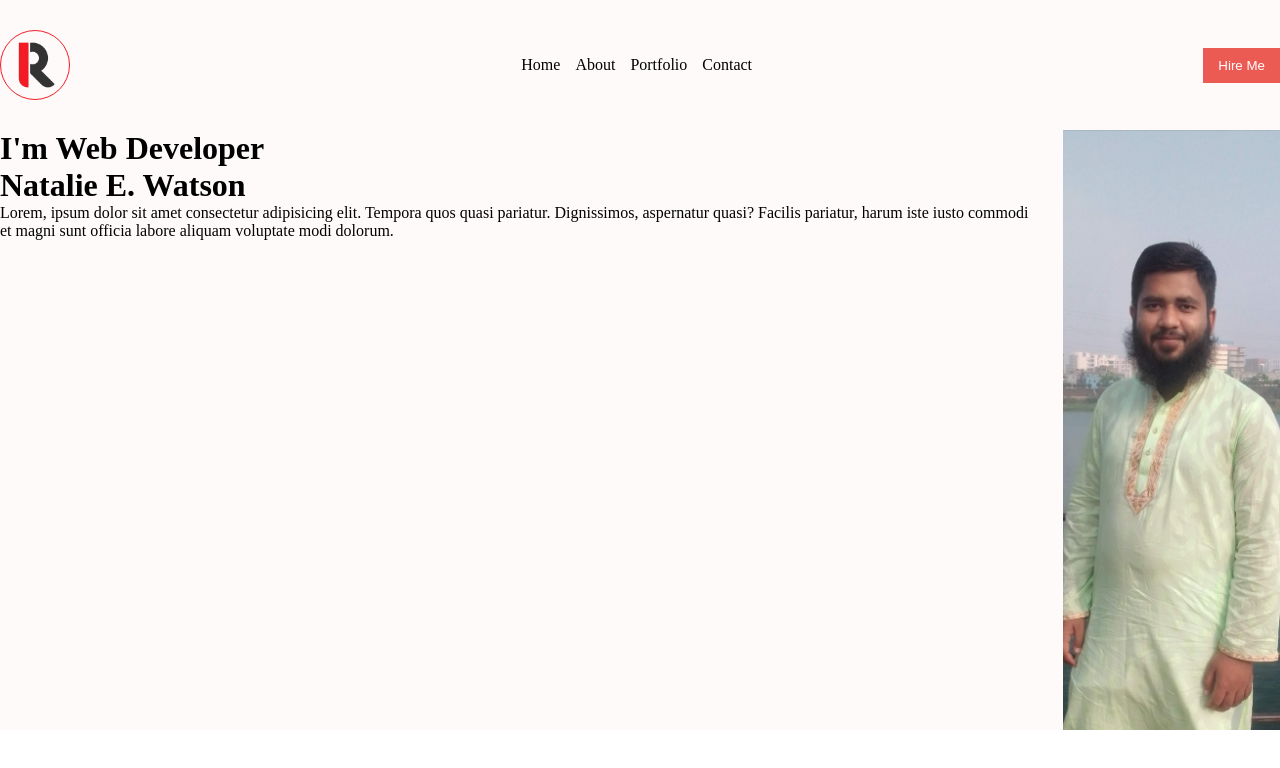
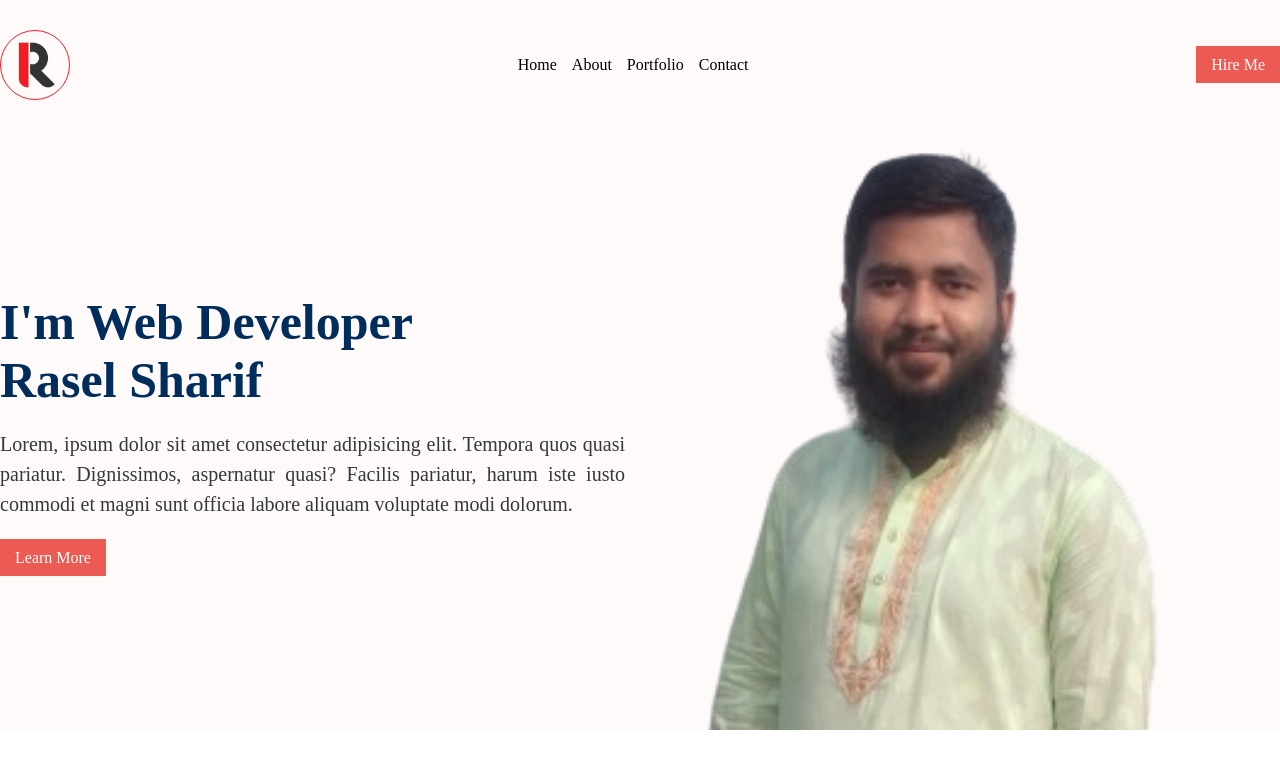
Before and after one commit to raselsharif/amader_academy_class_02_CSS, a plain HTML site: page index.html in a window 1280 px wide. Drawn offline with Linux system fonts and the light colour scheme.

Commit message:
completed hero section

```diff
--- a/index.html
+++ b/index.html
@@ -22,7 +22,7 @@
               <li>Contact</li>
             </ul>
             <div class="menu_button">
-              <button>Hire Me</button>
+              <a href="#">Hire Me</a>
             </div>
           </div>
         </div>
@@ -34,7 +34,7 @@
           <div class="hero_text">
             <h1>
               I'm Web Developer <br />
-              Natalie E. Watson
+              Rasel Sharif
             </h1>
             <p>
               Lorem, ipsum dolor sit amet consectetur adipisicing elit. Tempora
@@ -42,9 +42,12 @@
               pariatur, harum iste iusto commodi et magni sunt officia labore
               aliquam voluptate modi dolorum.
             </p>
+            <div class="menu_button learn_btn">
+              <a href="#">Learn More</a>
+            </div>
           </div>
           <div class="hero_image">
-            <img src="my_image.jpg" alt="image" />
+            <img src="my_image.png" alt="image" />
           </div>
         </div>
       </div>
--- a/style.css
+++ b/style.css
@@ -32,10 +32,10 @@
 .menu li {
   list-style: none;
 }
-.menu_button button {
+.menu_button a {
   padding: 10px 15px;
   background: #ec5b53;
-  border: none;
+  text-decoration: none;
   color: white;
 }
 
@@ -45,8 +45,28 @@
   display: flex;
   gap: 30px;
 }
+.hero_text {
+  width: 50%;
+  display: flex;
+  flex-direction: column;
+  justify-content: center;
+}
+.hero_text h1 {
+  font-size: 50px;
+  color: #002d5b;
+  padding-bottom: 20px;
+}
+.hero_text p {
+  color: rgb(53, 55, 58);
+  font-size: 20px;
+  line-height: 30px;
+  text-align: justify;
+}
+.learn_btn {
+  margin-top: 30px;
+}
 .hero_image {
-  width: 300px;
+  width: 50%;
   height: 600px;
 }
 .hero_image img {
```
Also changed, not shown: my_image.jpg (deleted), my_image.png (added).
